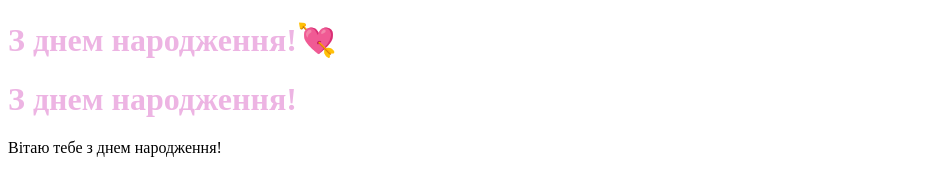
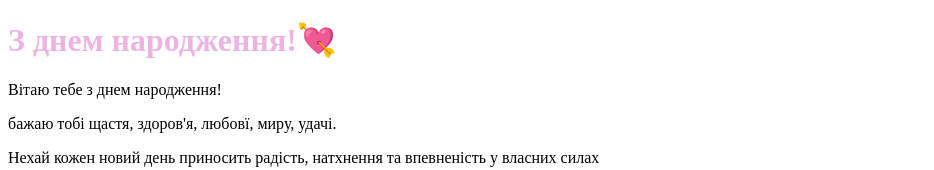
Before and after one commit to frostyrrrr/happybd, a plain HTML site: page index.html in a window 1280 px wide. Shown: the top 170 px of the page, without its empty margins (0-934 px from the left). Drawn offline with Linux system fonts and the light colour scheme; a script that the page names is missing.

Commit message:
Update index.html

```diff
--- a/index.html
+++ b/index.html
@@ -8,8 +8,7 @@
 </head>
 <body>
   <main>
-    <h1>З днем народження!💘</h1>
-	<h1 style="color: #edb4e3;">З днем народження!</h1>
+	<h1 style="color: #edb4e3;">З днем народження!💘</h1>
     <p>Вітаю тебе з днем народження!</p>
 	<p>бажаю тобі щастя, здоров'я, любовї, миру, удачі.</p>
 	<p>Нехай кожен новий день приносить радість, натхнення та впевненість у власних силах</p>
```
